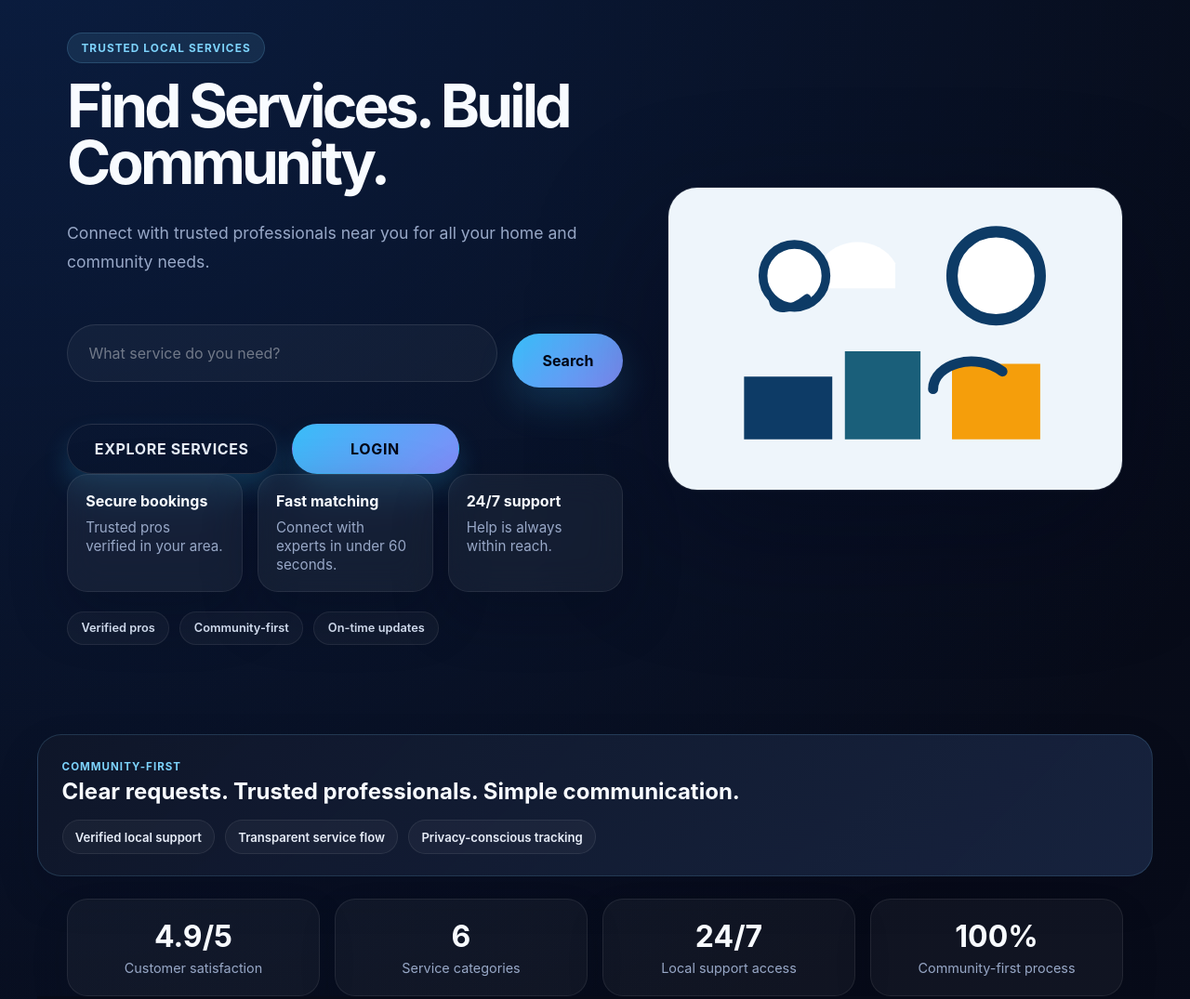
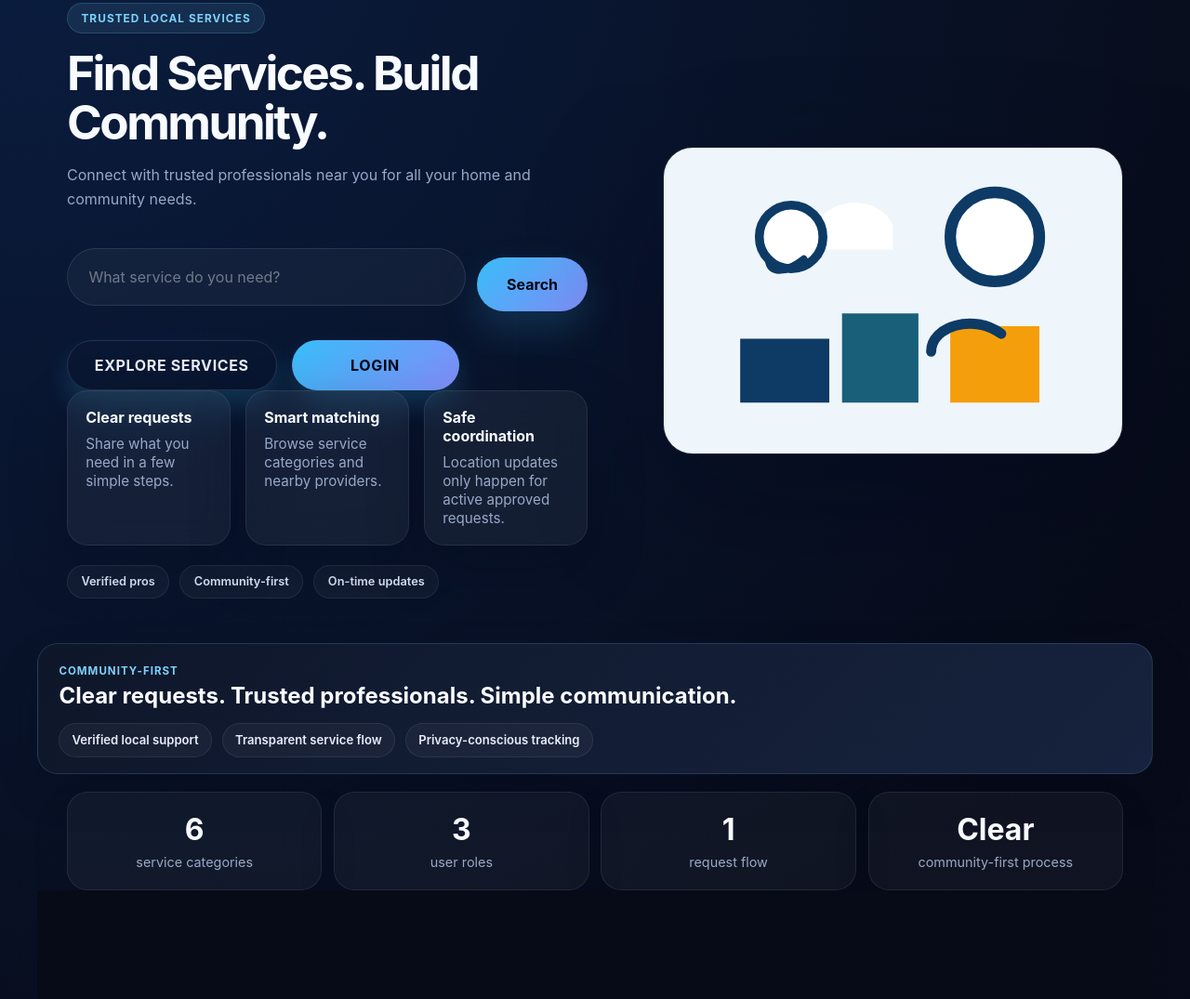
Before and after one commit to Ojimz01/Smarty-community-Platform, a plain HTML site: page frontend/index.html in a window 1280 px wide. Shown: the part 165-1240 px from the top of the page at 93% size. Drawn offline with Linux system fonts and the light colour scheme; no server answers.

Commit message:
Improve homepage layout and messaging

```diff
--- a/frontend/index.html
+++ b/frontend/index.html
@@ -44,16 +44,16 @@
       </div>
       <div class="hero-highlights">
         <div class="highlight-card">
-          <strong>Secure bookings</strong>
-          <span>Trusted pros verified in your area.</span>
+          <strong>Clear requests</strong>
+          <span>Share what you need in a few simple steps.</span>
         </div>
         <div class="highlight-card">
-          <strong>Fast matching</strong>
-          <span>Connect with experts in under 60 seconds.</span>
+          <strong>Smart matching</strong>
+          <span>Browse service categories and nearby providers.</span>
         </div>
         <div class="highlight-card">
-          <strong>24/7 support</strong>
-          <span>Help is always within reach.</span>
+          <strong>Safe coordination</strong>
+          <span>Location updates only happen for active approved requests.</span>
         </div>
       </div>
       <div class="trust-pills" aria-label="Trust markers">
@@ -81,20 +81,20 @@
 
    <section class="proof-strip" aria-label="Smart Community trust metrics">
       <div class="proof-card">
-        <strong>4.9/5</strong>
-        <span>Customer satisfaction</span>
+        <strong>6</strong>
+        <span>service categories</span>
       </div>
       <div class="proof-card">
-        <strong>6</strong>
-        <span>Service categories</span>
+        <strong>3</strong>
+        <span>user roles</span>
       </div>
       <div class="proof-card">
-        <strong>24/7</strong>
-        <span>Local support access</span>
+        <strong>1</strong>
+        <span>request flow</span>
       </div>
       <div class="proof-card">
-        <strong>100%</strong>
-        <span>Community-first process</span>
+        <strong>Clear</strong>
+        <span>community-first process</span>
       </div>
    </section>
 
--- a/frontend/style.css
+++ b/frontend/style.css
@@ -228,14 +228,14 @@ button.logout-button:hover {
     display: grid;
     grid-template-columns: 1.1fr 0.9fr;
     align-items: center;
-    gap: 3rem;
-    min-height: 86vh;
-    padding: 5.5rem 2rem 5rem;
+    gap: 2.2rem;
+    min-height: 68vh;
+    padding: 4rem 2rem 2.5rem;
 }
 
 .hero-copy {
-    max-width: 600px;
-    padding: 1rem 0;
+    max-width: 560px;
+    padding: 0.5rem 0;
 }
 
 .hero-badge {
@@ -254,27 +254,27 @@ button.logout-button:hover {
 }
 
 .hero h2 {
-    font-size: clamp(3rem, 5vw, 4.5rem);
-    line-height: 0.95;
+    font-size: clamp(2.5rem, 4vw, 4rem);
+    line-height: 1.02;
     margin: 0;
-    letter-spacing: -0.06em;
+    letter-spacing: -0.05em;
     color: #f8fbff;
 }
 
 .hero p {
-    margin: 1.8rem 0 2.4rem;
-    font-size: 1.1rem;
-    line-height: 1.8;
-    max-width: 560px;
+    margin: 1.2rem 0 1.7rem;
+    font-size: 1rem;
+    line-height: 1.6;
+    max-width: 540px;
     color: var(--muted);
 }
 
 .search-container {
     display: grid;
     grid-template-columns: 1fr auto;
-    gap: 1rem;
-    align-items: center;
-    margin-bottom: 2rem;
+    gap: 0.75rem;
+    align-items: center;
+    margin-bottom: 1.4rem;
 }
 
 .search-container input {
@@ -374,13 +374,13 @@ footer {
 .community-assurance {
     max-width: 1200px;
     margin: 0 auto;
-    padding: 1.4rem 1.6rem;
+    padding: 1.1rem 1.4rem;
     display: flex;
     align-items: center;
     justify-content: space-between;
-    gap: 1rem;
+    gap: 0.9rem;
     flex-wrap: wrap;
-    border-radius: 26px;
+    border-radius: 22px;
     background: linear-gradient(135deg, rgba(15, 23, 42, 0.96), rgba(25, 37, 66, 0.9));
     border: 1px solid rgba(125, 211, 252, 0.16);
     box-shadow: 0 20px 45px rgba(2, 6, 23, 0.16);
@@ -422,11 +422,11 @@ footer {
 
 .proof-strip {
     max-width: 1200px;
-    margin: 1.5rem auto 0;
+    margin: 1.2rem auto 0;
     padding: 0 2rem;
     display: grid;
-    grid-template-columns: repeat(4, minmax(180px, 1fr));
-    gap: 1rem;
+    grid-template-columns: repeat(4, minmax(160px, 1fr));
+    gap: 0.8rem;
 }
 
 .proof-card {
@@ -939,15 +939,32 @@ body.services-page {
 @media (max-width: 768px) {
     .hero {
         grid-template-columns: 1fr;
-        padding-top: 4rem;
+        min-height: auto;
+        padding-top: 3rem;
+        padding-bottom: 1.5rem;
+    }
+
+    .hero-copy {
+        max-width: 100%;
     }
 
     .search-container {
         grid-template-columns: 1fr;
+        margin-bottom: 1.1rem;
     }
 
     .hero-highlights {
         grid-template-columns: 1fr;
+        gap: 0.7rem;
+    }
+
+    .community-assurance {
+        padding: 1rem 1rem 1.1rem;
+    }
+
+    .proof-strip {
+        grid-template-columns: repeat(2, minmax(0, 1fr));
+        padding: 0 1rem;
     }
 
     .service-results-hero {
@@ -979,6 +996,24 @@ body.services-page {
 }
 
 @media (max-width: 600px) {
+    .hero {
+        padding-left: 1rem;
+        padding-right: 1rem;
+    }
+
+    .hero h2 {
+        font-size: clamp(2.2rem, 9vw, 3rem);
+    }
+
+    .hero p {
+        margin-top: 0.9rem;
+        margin-bottom: 1.2rem;
+    }
+
+    .proof-strip {
+        grid-template-columns: 1fr;
+    }
+
     header,
     .dashboard-header {
         padding: 1rem;
```
